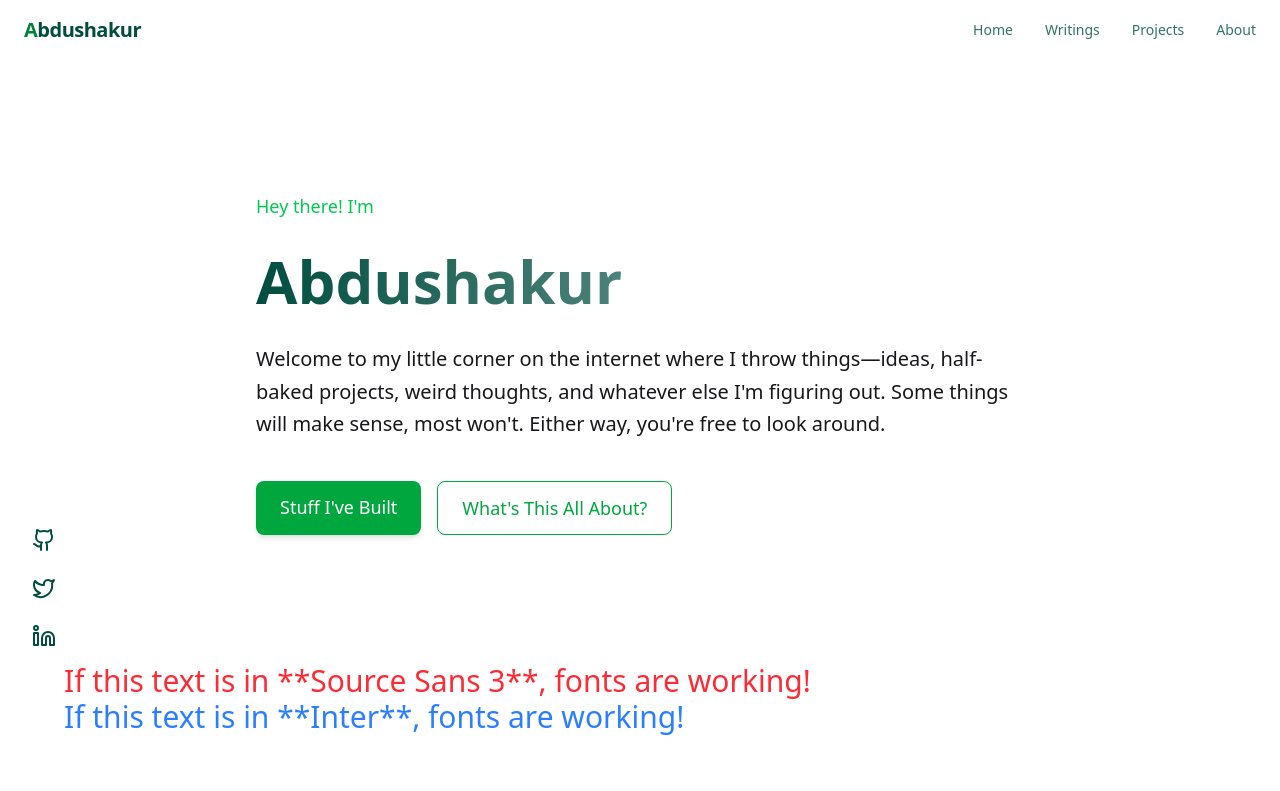
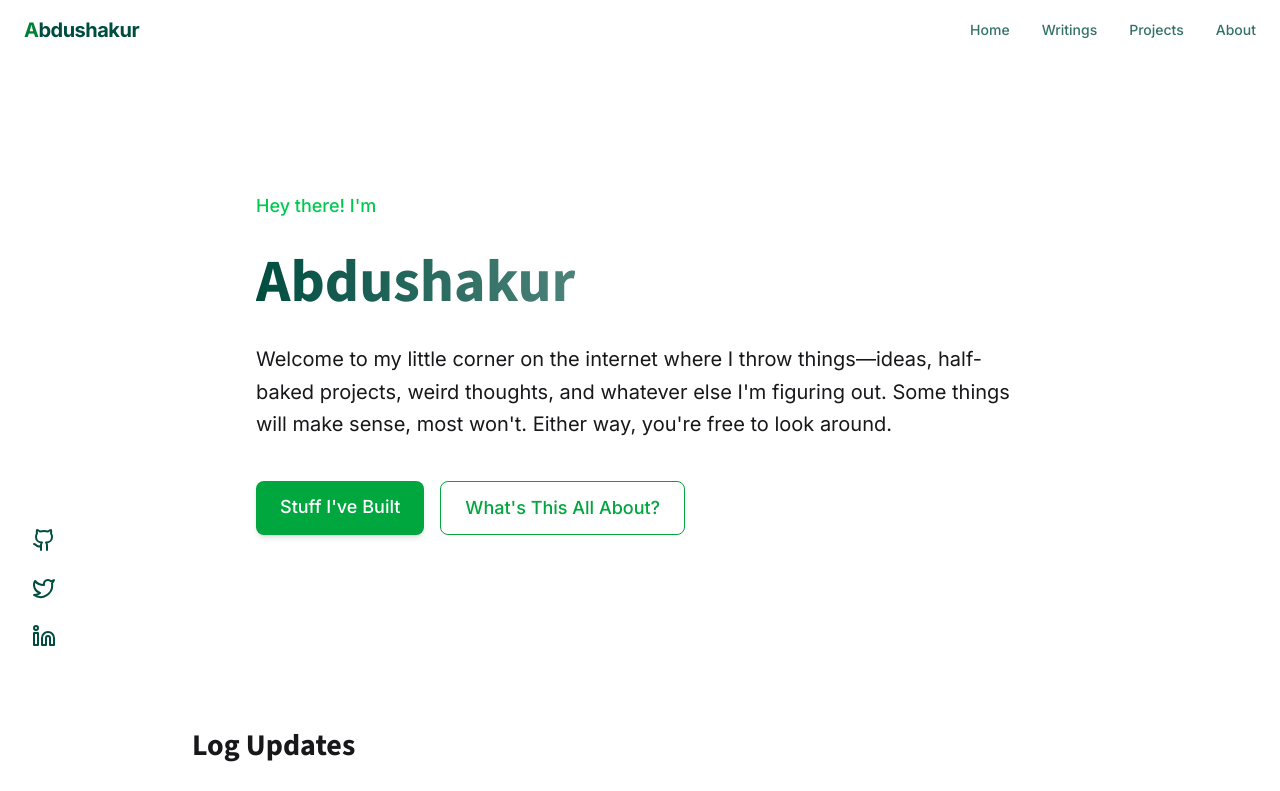
Before and after one commit to abdushakurob/abdushakurob.github.io, a Next.js app: page / in a window 1280 px wide. Shown: the top 791 px of the page. Built offline with nearby package versions, Linux system fonts and the light colour scheme.

Commit message:
Update global font styles and remove debug text examples

```diff
--- a/app/globals.css
+++ b/app/globals.css
@@ -27,9 +27,9 @@ body {
   background: var(--background);
   color: var(--foreground);
   /* font-family: Arial, Helvetica, sans-serif; */
-  /* @apply font-body; */
+  font-family: var(--font-inter), sans-serif;
 }
 
-/* h1,h2,h3,h4,h5,h6{
-  @apply font-sans;
-} */
+h1,h2,h3,h4,h5,h6{
+  font-family: var(--font-source-sans), sans-serif !important;
+}
--- a/app/page.tsx
+++ b/app/page.tsx
@@ -9,13 +9,6 @@ export default function Home() {
     <div className="min-h-screen bg-base-100 text-base-content p-4 sm:p-8 md:p-16 max-w-7xl mx-auto">
       {/* Header Section */}
       <Hero/>
-      <div className="font-body text-3xl text-red-500">
-  If this text is in **Source Sans 3**, fonts are working!
-</div>
-
-<div className="font-sans text-3xl text-blue-500">
-  If this text is in **Inter**, fonts are working!
-</div>
 
     {/* <div className="grid md:grid-cols-2 gap-8"> */}
       {/* Latest Logs */}
--- a/tailwind.config.ts
+++ b/tailwind.config.ts
@@ -14,17 +14,17 @@ const config: Config & ExtendedConfig = {
   theme: {
     extend: {
       fontFamily: {
-        sans: ["var(--font-inter)", "sans-serif"],
-        body: ["var(--font-source-sans)", "sans-serif"],
-      }
+        sans: ['var(--font-inter)', 'sans-serif'],
+        body: ['var(--font-source-sans)', 'sans-serif'], // Ensure it's used correctly
+      },
     },
   },
   plugins: [
-    require('@tailwindcss/typography'), // Add Tailwind Typography
+    require('@tailwindcss/typography'),
     require('daisyui'),
   ],
   daisyui: {
-    themes: ['light', 'dark'], // Enable DaisyUI themes
+    themes: ['light', 'dark'],
   },
 };
 
```
